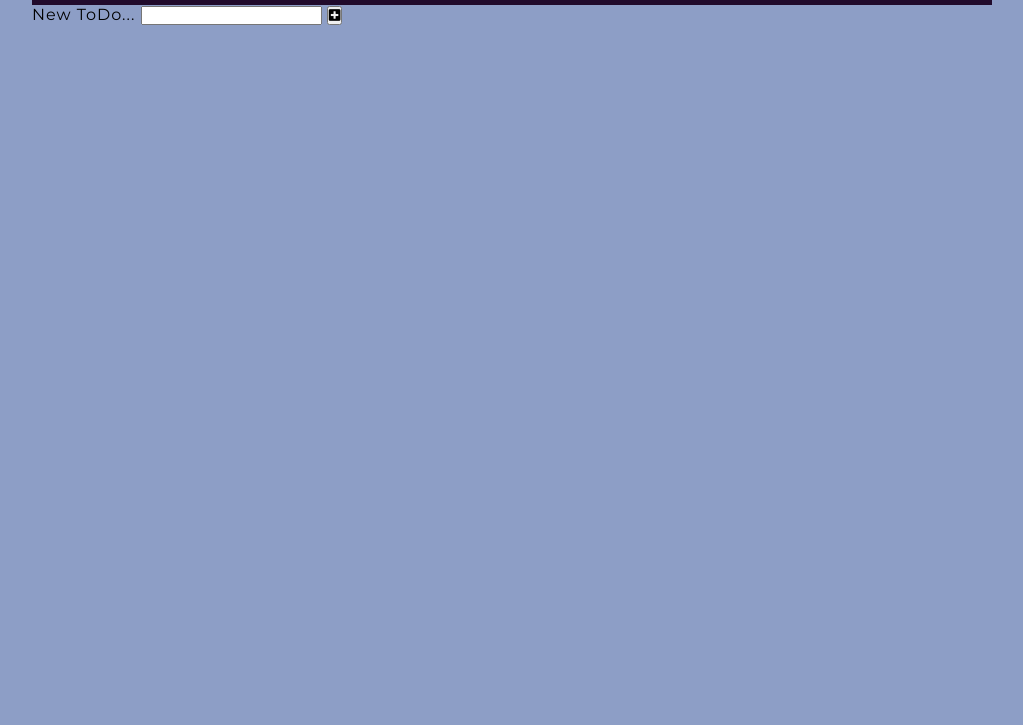
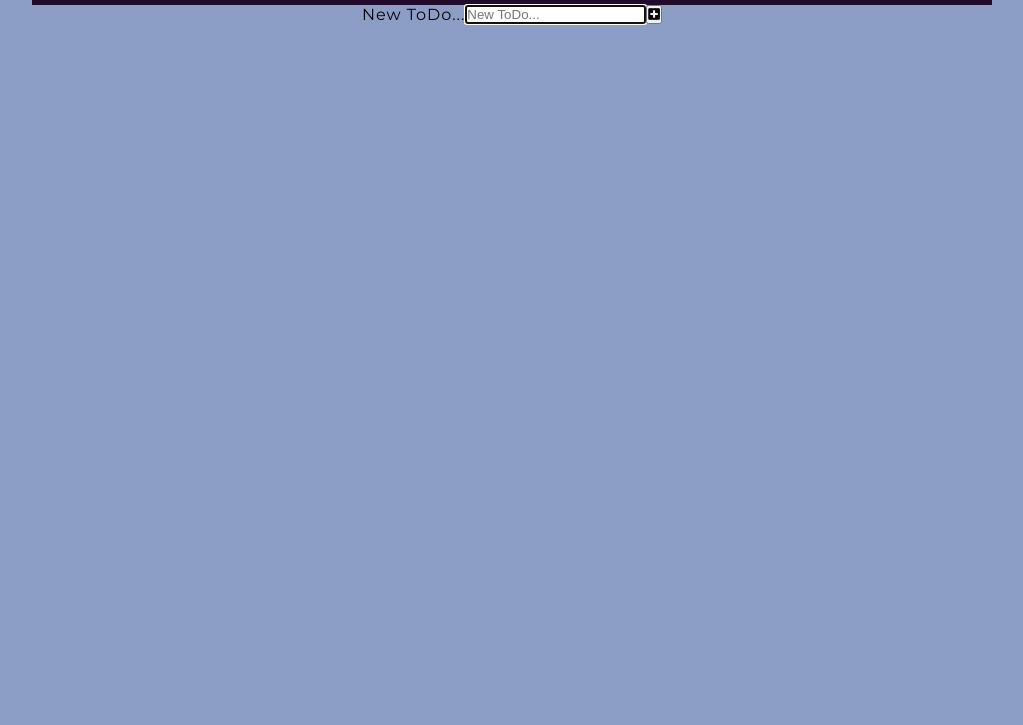
Before and after one commit to VittorGuih/todo-app, a plain HTML site: page index.html in a window 1280 px wide. Shown: the part 75-800 px from the top of the page, without its empty margins (128-1151 px from the left). Drawn offline with Linux system fonts and the light colour scheme.

Commit message:
refactor(form): add a placeholder to the input field and the helper class d-flex in the form.

```diff
--- a/index.html
+++ b/index.html
@@ -21,9 +21,9 @@
         </h1>
     </header>
     <main id="main" class="todo container center">
-        <form action="#" class="todo__form form">
+        <form action="#" class="todo__form form d-flex">
             <label class="form__label">New ToDo...</label>
-            <input type="text" aria-label="New ToDo..." class="form__input">
+            <input type="text" placeholder="New ToDo..." aria-label="New ToDo..." class="form__input" autofocus>
             <button type="submit" class="form__btn btn">
                 <i class="btn__icon fas fa-plus-square"></i>
             </button>
```
